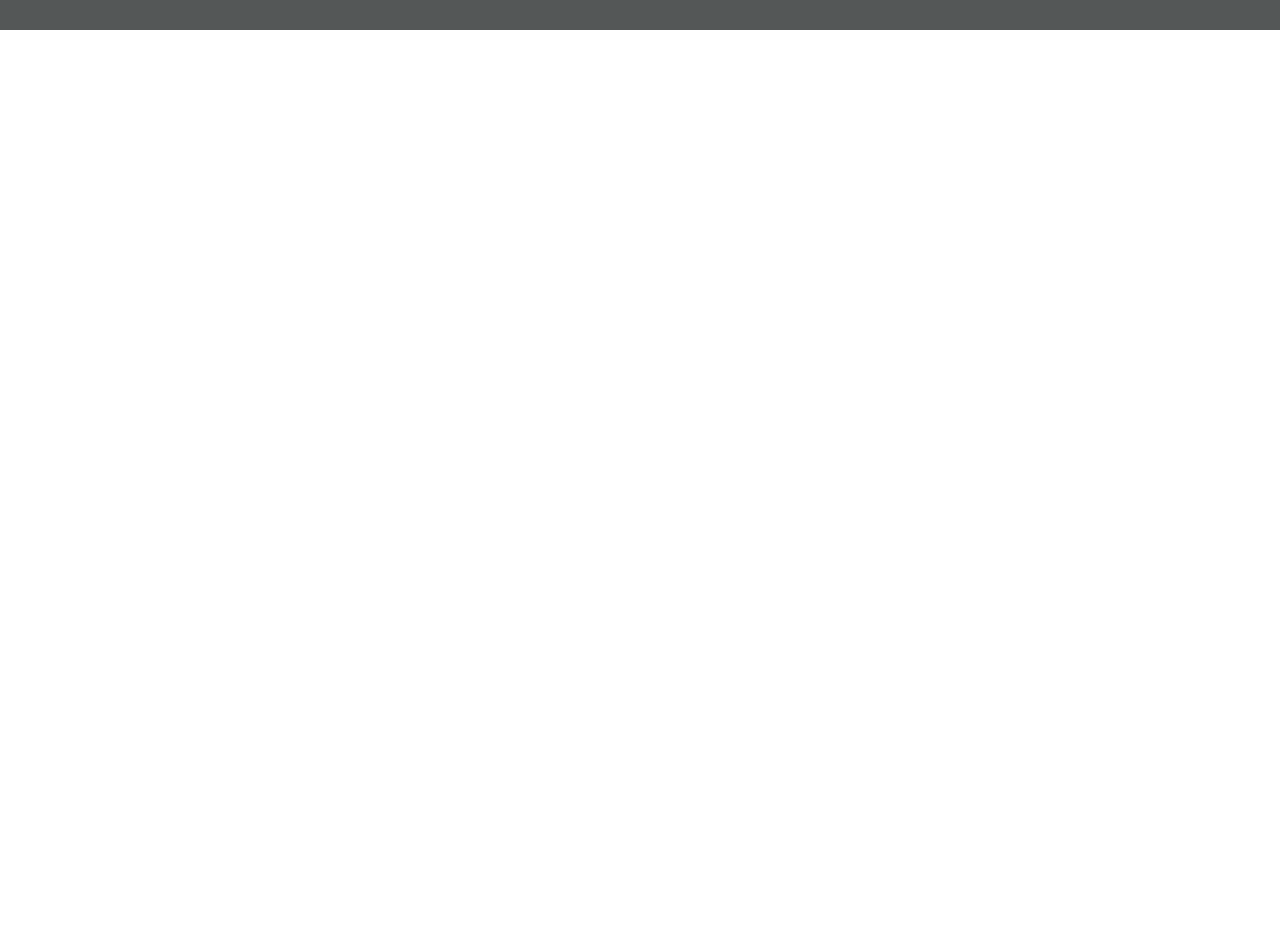
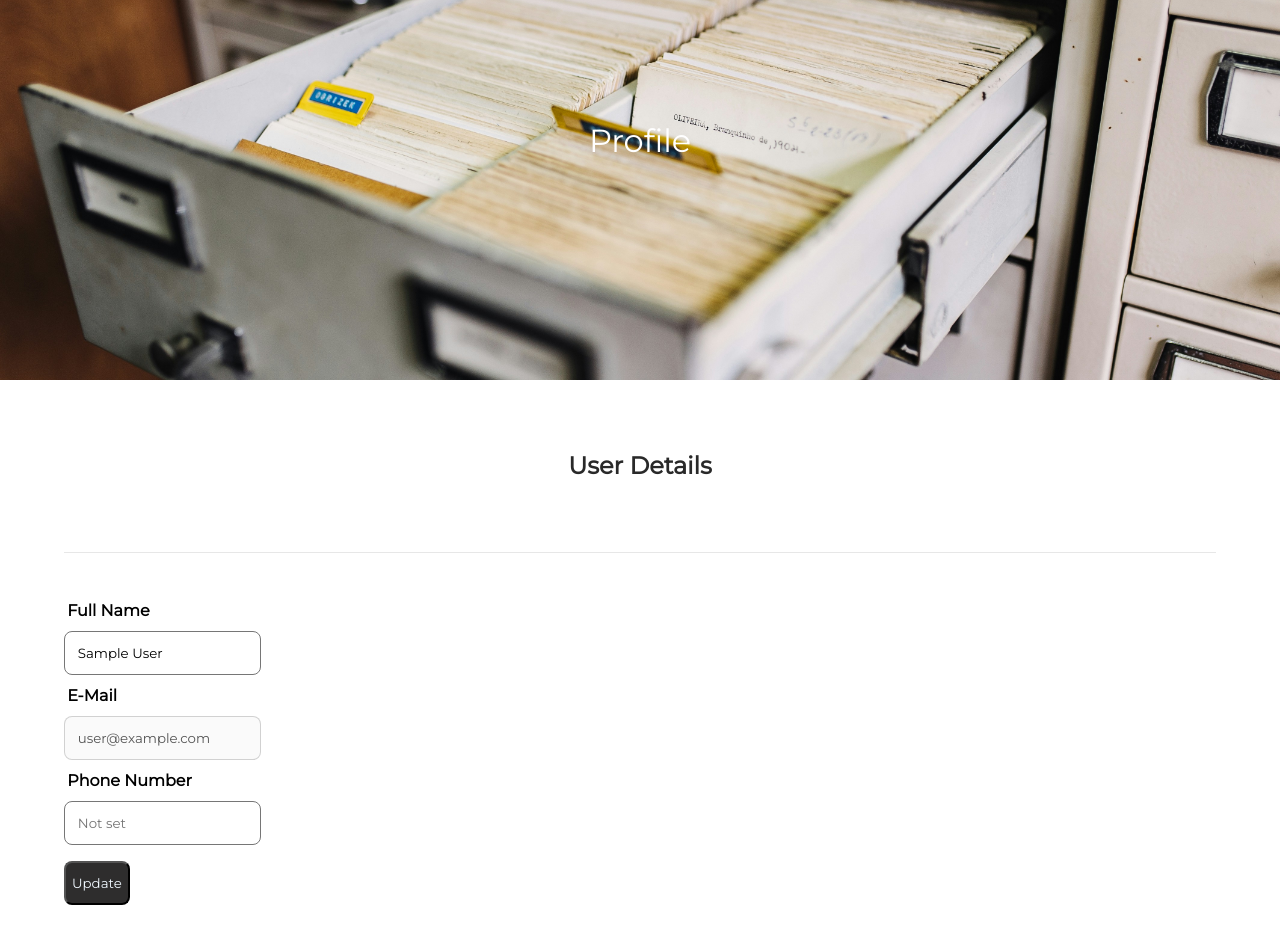
Before and after one commit to mateuszchrostowski/AJGasSafety-Frontend, a React (Create React App) app: page /profile in a window 1280 px wide. Shown: the part 100-1052 px from the top of the page. Before the commit the page ends 800 px from the top, so only its background shows below. Built offline with nearby package versions, Linux system fonts and the light colour scheme; no server answers; sample sign-in values are in the browser's storage.

Commit message:
Development Changes

```diff
--- a/package.json
+++ b/package.json
@@ -16,6 +16,7 @@
     "react-bootstrap": "^2.10.0",
     "react-dom": "^18.2.0",
     "react-modal": "^3.16.1",
+    "react-notifications": "^1.7.4",
     "react-redux": "^9.1.0",
     "react-router-dom": "^6.16.0",
     "react-scripts": "5.0.1",
--- a/src/App.js
+++ b/src/App.js
@@ -1,4 +1,4 @@
-import { BrowserRouter as Router, Routes as Switch, Route } from 'react-router-dom';
+import { BrowserRouter as Router, Routes, Route } from 'react-router-dom';
 import Home from './Components/Home';
 import './Styles/App.css';
 import Navbar from './Components/Navbar';
@@ -9,36 +9,36 @@ import SignUp from './Components/SignUp';
 import LogIn from './Components/LogIn';
 import ResetPassword from './Components/ForgotPassword';
 import Footer from './Components/Footer';
+import Works from './Components/Works';
+import Unauthorized from './Components/Unauthorized';
+import ProtectedRoutes from './Components/ProtectedRoutes';
+import Profile from './Components/Profile';
 
-import { useDispatch, useSelector } from 'react-redux';
-// import { logIn, logOut } from './Redux/User/userSlice';
-import { useAuth } from './Contexts/AuthContext';
-import Works from './Components/Works';
+
 
 function App() {
-  // const dispatch = useDispatch();
-  // const { userType, isLoggedIn } = useSelector((store) => store.user)
-
-
   return (
       <Router>
         <div className="App">
-          {/* {isLoggedIn
-            ? <button onClick={() => dispatch(logOut())}>Wyloguj</button>
-            : <button onClick={() => dispatch({ type: "user/logIn", payload: currentUser.email })}>Zaloguj</button>
-          }
-          <p>User: {userType}</p> */}
+
           <Navbar />
-          <Switch>
+          <Routes>
               <Route path='/' element={<Home />} />
               <Route path='/about' element={<About />} />
               <Route path='/services' element={<Services />} />
               <Route path='/works' element={<Works />} />
               <Route path='/contact' element={<Contact />} />
+
+            <Route element={<Unauthorized />}>
               <Route path='/signup' element={<SignUp />} />
               <Route path='/login' element={<LogIn />} />
               <Route path="/forgot-password" element={<ResetPassword />} />
-          </Switch>
+            </Route>
+
+            <Route element={<ProtectedRoutes />}>
+              <Route path='/profile' element={<Profile />}/>
+            </Route>
+          </Routes>
           <Footer />
         </div>
       </Router>
--- a/src/Components/LogIn.js
+++ b/src/Components/LogIn.js
@@ -1,6 +1,7 @@
 import React, { useRef, useState } from "react"
 import { Link } from "react-router-dom"
 import '../Styles/Forms.css'
+import '../Styles/App.css';
 import { useAuth } from "../Contexts/AuthContext"
 import { useNavigate } from "react-router-dom"
 import { useDispatch, useSelector } from 'react-redux';
--- a/src/Components/Navbar.js
+++ b/src/Components/Navbar.js
@@ -33,9 +33,9 @@ export default function Navbar() {
             <button onClick={() => ToggleButton()} className="material-symbols-outlined">menu</button>
             <nav className={(mobileMenu) ? "" : "hidden"}>
                 <ul>
-                    {currentUser ? <a> Hi, {currentUser.email} </a> : <></>}
+                    {currentUser ?  <li><Link to={"/profile"} onClick={ToggleButton}>{currentUser.displayName ? currentUser.displayName: currentUser.email}</Link></li> : <></>}
                     {error && <p id="error">{error}</p>}
-                    <li> {!currentUser ? <NavLink to={"/login"} className={(navData) => (navData.isActive ? "active" : 'none')} onClick={() => ToggleButton()}>Log In</NavLink> : <Link onClick={handleLogout}>Log Out</Link>}</li>
+                    <li> {!currentUser ? <NavLink to={"/login"} className={(navData) => (navData.isActive ? "active" : 'none')} onClick={() => ToggleButton()}>Log In</NavLink> : <Link onClick={() => {handleLogout(); ToggleButton()}}>Log Out</Link>}</li>
                     <li style={{ marginRight: "auto" }}>{!currentUser ? <NavLink to={"/signup"} className={(navData) => (navData.isActive ? "active" : 'none')} onClick={() => ToggleButton()}>Sign Up</NavLink> : <></>}</li>
                     <li><NavLink to={"/"} className={(navData) => (navData.isActive ? "active" : 'none')} onClick={() => ToggleButton()}>Home</NavLink></li>
                     <li><NavLink to={"/about"} className={(navData) => (navData.isActive ? "active" : 'none')} onClick={() => ToggleButton()}>About</NavLink></li>
--- /dev/null
+++ b/src/Components/Profile.js
@@ -0,0 +1,80 @@
+import { useAuth } from "../Contexts/AuthContext";
+import { useState, useRef } from "react";
+import '../Styles/Profile.css';
+import '../Styles/App.css';
+
+export default function Profile() {
+    const { currentUser, updateName, updatePhoneNumber } = useAuth();
+    const nameRef = useRef();
+    const telRef = useRef();
+    const [error, setError] = useState("")
+    const [loading, setLoading] = useState(false)
+
+    console.log(currentUser)
+
+    const handleUpdateProfile = (name) => {
+
+        const promises = []
+        setLoading(true)
+        setError("")
+
+
+
+        if (nameRef.current.value !== currentUser.displayName) {
+            promises.push(updateName(name))
+        }
+        // if (telRef.current.value !== currentUser.phoneNumber) {
+        //     promises.push(updatePhoneNumber(tel))
+        // }
+
+
+        Promise.all(promises)
+        // .then(() => {
+        //     window.location.reload()
+        // })
+        .catch(() => {
+          setError("Failed to update account")
+        })
+        .finally(() => {
+          setLoading(false)
+        })
+
+    }
+
+    return (
+        <div>
+            <header className='header-profile'>
+                <p>Profile</p>
+            </header>
+            <section className='section-flex-column'>
+                <h2>User Details</h2>
+                {error && <p id="error">{error}</p>}
+            </section>
+            <div className='devider'></div>
+            <section className='section-profile-grid'>
+                <div>
+                    <h4 className="profile-title">Full Name</h4>
+                    <input
+                        placeholder={!currentUser.displayName ? "Not set" : null}
+                        defaultValue={currentUser.displayName ? currentUser.displayName : null} type="text"
+                        ref={nameRef}>
+                    </input>
+                </div>
+                <div>
+                    <h4 className="profile-title">E-Mail</h4>
+                    <input type="email" value={currentUser.email} disabled></input>
+                </div>
+                <div>
+                    <h4 className="profile-title">Phone Number</h4>
+                    <input
+                        type="number"
+                        placeholder={!currentUser.phoneNumber ? "Not set" : null}
+                        defaultValue={currentUser.phoneNumber ? currentUser.phoneNumber : null}
+                        ref={telRef}>
+                    </input>
+                </div>
+                <button onClick={() => handleUpdateProfile(nameRef.current.value)}>Update</button>
+            </section>
+        </div>)
+
+}
--- /dev/null
+++ b/src/Components/ProtectedRoutes.js
@@ -0,0 +1,12 @@
+import { Navigate, Outlet } from "react-router-dom";
+import { useAuth } from "../Contexts/AuthContext";
+
+export default function ProtectedRoutes() {
+  const { currentUser } = useAuth();
+
+  if (!currentUser) {
+    return <Navigate to="/" />;
+  }
+
+  return <Outlet />
+};
--- a/src/Components/SignUp.js
+++ b/src/Components/SignUp.js
@@ -1,5 +1,6 @@
 import React, { useRef, useState } from "react"
 import '../Styles/Forms.css'
+import '../Styles/App.css';
 import { useAuth } from "../Contexts/AuthContext"
 import { useNavigate } from "react-router-dom"
 
--- /dev/null
+++ b/src/Components/Unauthorized.js
@@ -0,0 +1,16 @@
+import { Navigate, Outlet } from "react-router-dom";
+import { useAuth } from "../Contexts/AuthContext";
+
+
+export default function Unauthorized() {
+    const {currentUser} = useAuth();
+
+    if (currentUser) {
+        return(
+            <Navigate to="/" />
+        )
+    }
+
+    return <Outlet />
+
+}
--- a/src/Contexts/AuthContext.js
+++ b/src/Contexts/AuthContext.js
@@ -38,6 +38,14 @@ export function AuthProvider({ children }) {
     return currentUser.updatePassword(password)
   }
 
+  function updateName(name){
+    return currentUser.updateProfile({displayName: name})
+  }
+  function updatePhoneNumber(phoneNumber){
+    return currentUser.updateProfile({phoneNumber: phoneNumber})
+  }
+
+
   useEffect(() => {
     const unsubscribe = auth.onAuthStateChanged(user => {
       setCurrentUser(user)
@@ -54,7 +62,9 @@ export function AuthProvider({ children }) {
     logout,
     resetPassword,
     updateEmail,
-    updatePassword
+    updatePassword,
+    updateName,
+    updatePhoneNumber
   }
 
   return (
--- a/src/Styles/App.css
+++ b/src/Styles/App.css
@@ -79,6 +79,11 @@ h5 {
     margin-bottom: 4em;
 }
 
+#error {
+    color: brown;
+    padding: 1rem;
+}
+
 
 section,
 .devider {
@@ -86,9 +91,10 @@ section,
 }
 
 button {
+    margin-top: 0.5rem;
     background-color: rgba(20, 19, 19, 0.885);
     color: aliceblue;
-    height: 4em;
+    height: 2.8rem;
     border-radius: .5rem;
     font-family: 'Montserrat';
 }
@@ -209,6 +215,9 @@ img {
     }
 
     li {
+        display: flex;
+        justify-content: center;
+        align-items: center;
         width: 100%;
     }
 }
--- a/src/Styles/Forms.css
+++ b/src/Styles/Forms.css
@@ -41,11 +41,6 @@ input {
     padding: 0.8rem;
 }
 
-#error {
-    color: brown;
-    padding: 1rem;
-}
-
 #message {
     color: white;
     padding: 1rem;
--- /dev/null
+++ b/src/Styles/Profile.css
@@ -0,0 +1,8 @@
+.header-profile {
+    background-image: url('../Uploads/Q9y3LRuuxmg.jpg');
+    background-position: 30%;
+}
+
+.profile-title {
+    text-align: left;
+}
```
Also changed, not shown: src/Uploads/Q9y3LRuuxmg.jpg (added), 1 other file (tests, documents, lock files or other folders). Lines whose indentation alone changed are shown as unchanged.
